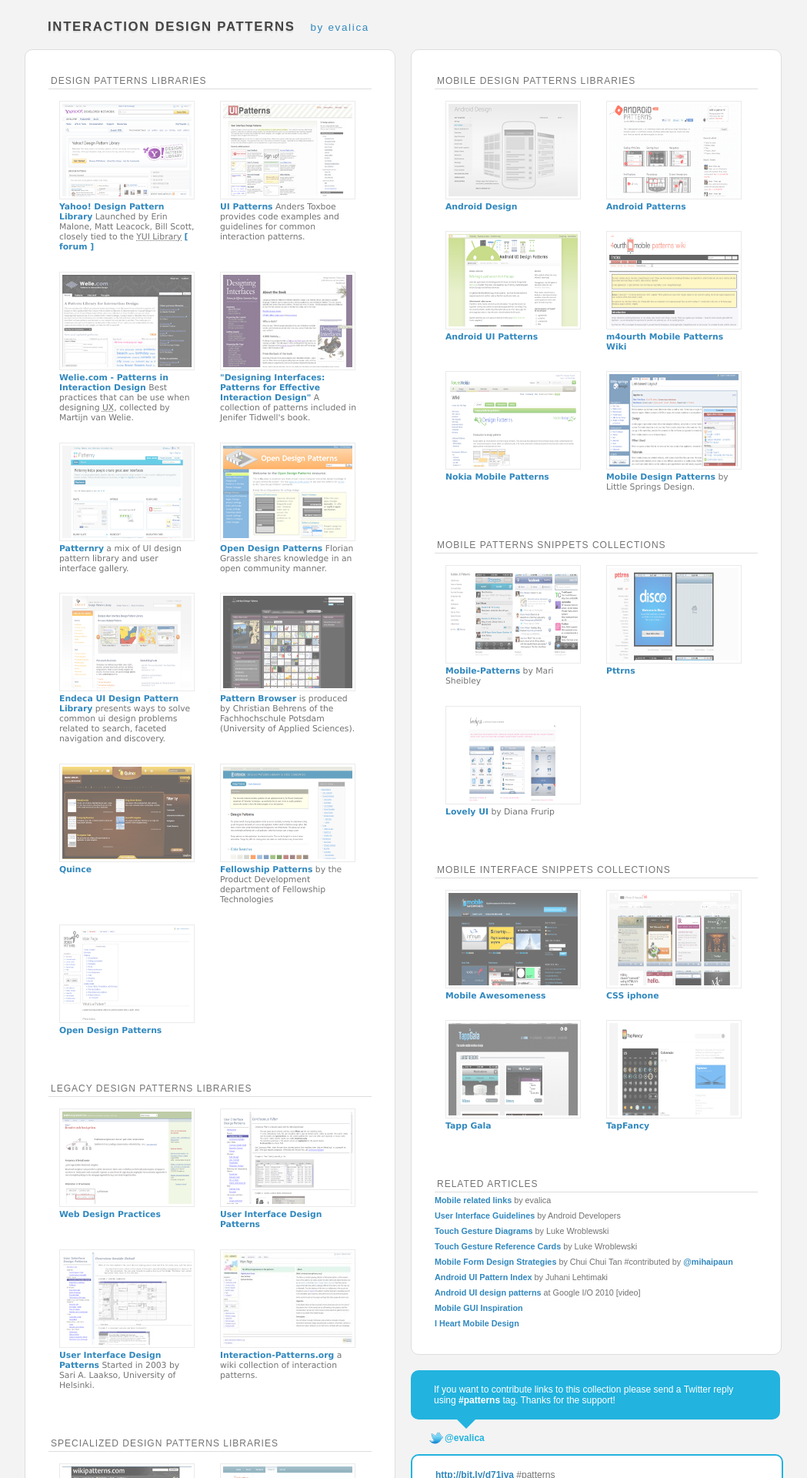
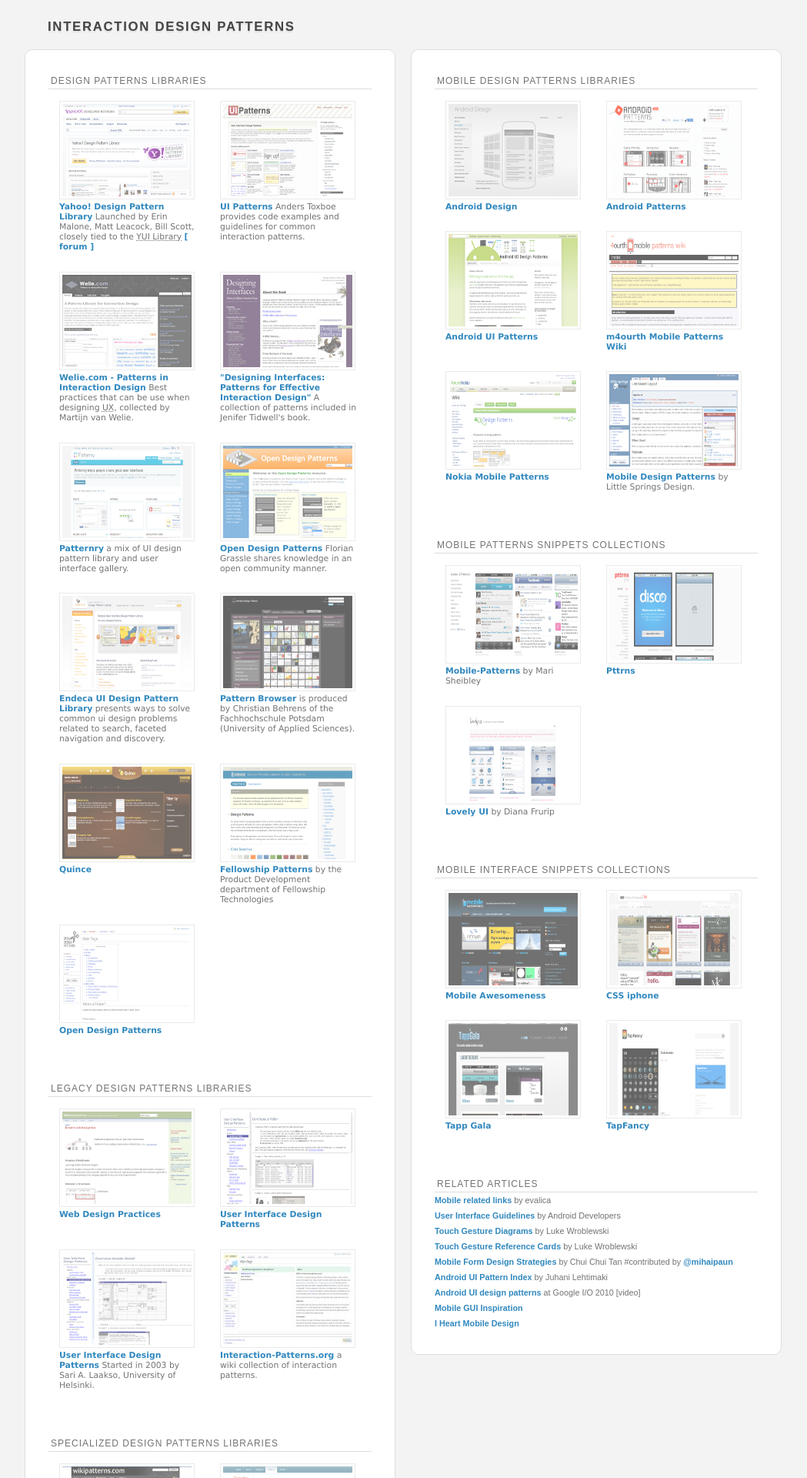
Before and after one commit to evalica/patterns, a PHP site: page / in a window 1280 px wide. Shown: the top 1920 px of the page at 77% size, without its empty margins (116-1165 px from the left). Run offline with PHP 8.4, Linux system fonts and the light colour scheme.

Commit message:
Issue #2: Cleanup
- Removing code related to evalica

```diff
--- a/index.php
+++ b/index.html
@@ -1,31 +1,14 @@
-<!DOCTYPE html PUBLIC "-//W3C//DTD XHTML 1.0 Strict//EN" "http://www.w3.org/TR/xhtml1/DTD/xhtml1-strict.dtd">
-<html xmlns="http://www.w3.org/1999/xhtml" xml:lang="en" lang="en">
+<!DOCTYPE html>
+<html lang="en">
   <head>
-    <title>Ecaterina Moraru (Valic&#259;) - Interactions Design Patterns</title>
-    <meta content="Ecaterina Valica Personal Page"/>
-    <meta name="keywords" content="evalica, infoiasi, interaction, design, patterns"/>
-    <meta name="designer" content="evalica.at.infoiasi.ro"/>
-    <meta http-equiv="Content-Type" content="text/html; charset=ISO-8859-2"/>
+    <title>Interactions Design Patterns</title>
+    <meta name="keywords" content="interaction, design, patterns"/>
     <link rel="stylesheet" href="style.css" type="text/css"/>
-    <!--style type="text/css">
-      a img  {
-        filter: url("#blackandwhite");
-      }
-
-      a:hover img{
-        filter: none;
-      }
-
-      a:visited img {
-        filter: none;
-      }
-    </style-->
   </head>
   <body>
     <div id="Container">
     <h1 id="Logo">
-      <a href="http://profs.info.uaic.ro/~evalica/patterns" title="Interactions Design Patterns">Interaction Design Patterns</a>
-      <a class="author" href="http://profs.info.uaic.ro/~evalica/" title="Ecaterina Moraru (Valic&#259;)">by evalica</a>
+      <a href="./index.html" title="Interactions Design Patterns">Interaction Design Patterns</a>
     </h1>
     <div class="MiddleContent">
       <div class="Content">
@@ -594,9 +577,6 @@
           <div class="clearfloats"></div>
         </div-->
       </div>
-      <div id="Bottom">
-        <span><a title="Ecaterina Moraru" href="http://profs.info.uaic.ro/~evalica/">evalica</a> <a rel="license" class="license" href="http://creativecommons.org/licenses/by-sa/3.0/ro/deed.en" title="Licensed under a Creative Commons Attribution-Share Alike 3.0 Romania License">2003-2011</a></span>
-      </div>
       <div class="clearfloats"></div>
     </div>
     <div class="MiddleContent">
@@ -811,87 +791,7 @@
             </div>
           </div>
         -->
-    <div class="MiddleContent">
-      <div id="twitterEntries">
-        <div class="twitterEntry">
-          <div class="entryText" id="twittercall">
-            If you want to contribute links to this collection please send a Twitter reply using <b>#patterns</b> tag. Thanks for the support!
-          </div>
-          <p class="entryAuthor">
-            <img src="img/bird.png" alt="Twitter symbol"/>
-            <a href="http://www.twitter.com/evalica" title="Ecaterina Moraru (Valic&#259;)'s account on Twitter">@evalica</a>
-            <span class="clearfloats">&nbsp;</span>
-          </p>
-          <div class="clearfloats"></div>
-        </div>
-        <div class="twitterEntry">
-          <div class="entryText">
-            <a href="http://bit.ly/d71jya">http://bit.ly/d71jya</a> #patterns
-          </div>
-          <p class="entryAuthor">
-            <a href="http://twitter.com/#!/danburzo" title="Dan Burzo's account on Twitter">@danburzo</a>
-            <span class="clearfloats">&nbsp;</span>
-          </p>
-          <div class="clearfloats"></div>
-        </div>
-        <div class="twitterEntry">
-          <div class="entryText">
-            <a href="http://www.uxbooth.com/blog/mobile-form-design-strategies/">http://www.uxbooth.com/blog/mobile-form-design-strategies/</a> #contrib
-          </div>
-          <p class="entryAuthor">
-            <a href="http://twitter.com/#!/mihaipaun" title="Mihai Paun's account on Twitter">@mihaipaun</a>
-            <span class="clearfloats">&nbsp;</span>
-          </p>
-          <div class="clearfloats"></div>
-        </div>
-        <!--?php
-          require_once("twitter.class.php");
-          $Twitter = new Twitter;
-
-          $results = $Twitter->searchResults("@evalica #patterns");
-
-          foreach( $results->entry as $result )
-          {
-            echo "
-                 <div class='twitterEntry'>
-                    <div class='entryText'>"
-                      . $result->content.
-                    "</div>
-                    <p class='entryAuthor'>
-                      <img alt='Twitter symbol' src='img/bird.png'/>
-                      <a href=\"". $result->author->uri ."\">@". $result->author->name ."</a>
-                      <span class='clearfloats'>&nbsp;</span>
-                    </p>
-                    <div class='clearfloats'></div>
-                  </div>";
-          }
-        ?-->
-      </div>
-    </div>
     <div class="clearfloats"></div>
     </div>
-    <!--div id="layer">
-      <svg>
-        <defs>
-          <filter id="blackandwhite">
-          <feColorMatrix values="0.3333 0.3333 0.3333 0 0
-          0.3333 0.3333 0.3333 0 0
-          0.3333 0.3333 0.3333 0 0
-          0      0      0      1 0">
-          </feColorMatrix>
-          </filter>
-        </defs>
-      </svg>
-    </div-->
-    <script type="text/javascript">
-      var _gaq = _gaq || [];
-      _gaq.push(['_setAccount', 'UA-851876-9']);
-      _gaq.push(['_trackPageview']);
-      (function() {
-        var ga = document.createElement('script'); ga.type = 'text/javascript'; ga.async = true;
-        ga.src = ('https:' == document.location.protocol ? 'https://ssl' : 'http://www') + '.google-analytics.com/ga.js';
-        var s = document.getElementsByTagName('script')[0]; s.parentNode.insertBefore(ga, s);
-      })();
-    </script>
   </body>
 </html>
--- a/style.css
+++ b/style.css
@@ -2,7 +2,7 @@ body {
   margin: 0;
   font-size: .75em;
   font-family: "Arial", "Helvetica", sans-serif;
-  color: #4d4d4;
+  color: #4d4d4d;
   background-color: #F3F3F3;
 }
 
```
